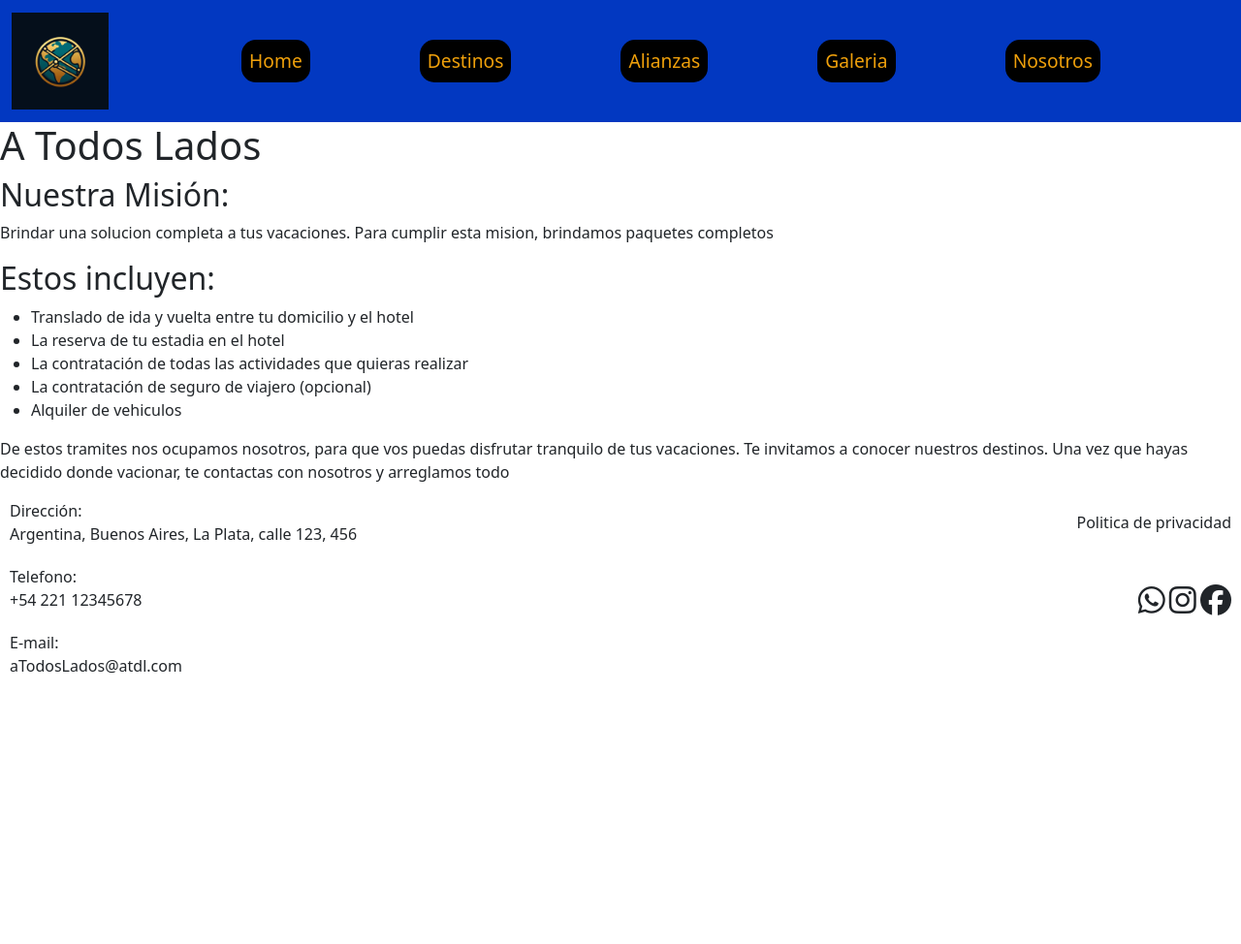
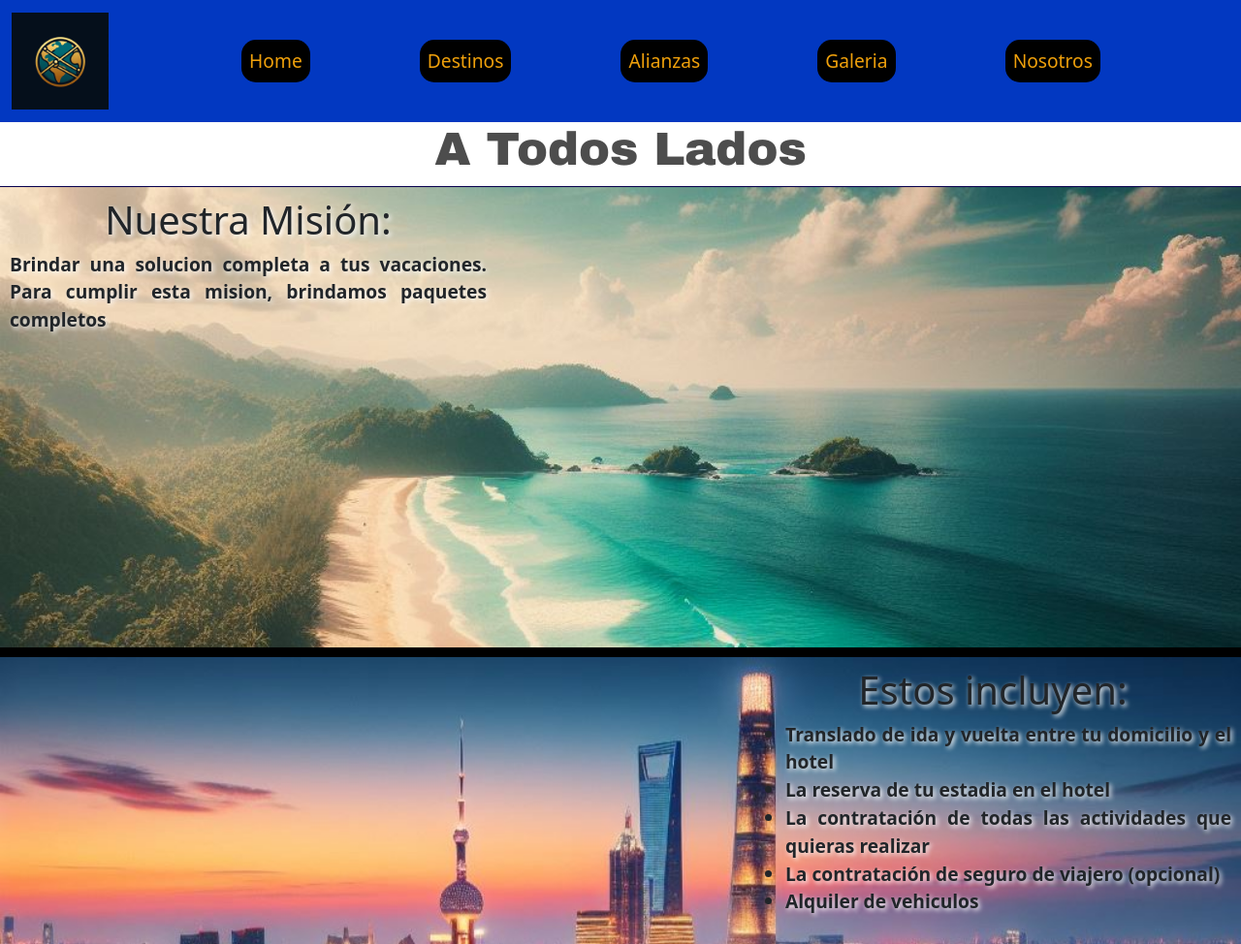
Before and after one commit to julianVillega/PreEntrega2-Villega, a website: page index.html in a window 1280 px wide. Shown: the top 974 px of the page at 97% size. Before the commit the page ends 800 px from the top, so only its background shows below. Drawn offline with nearby package versions, Linux system fonts and the light colour scheme; a web font is replaced by a local one.

Commit message:
adapto el index a sass

```diff
--- a/index.html
+++ b/index.html
@@ -50,19 +50,19 @@
         <h1>A Todos Lados</h1>
     </div>
     <main class="index-main">
-        <section class="index-main-section">
-            <article class="index-article">
-                <div class="index-article__content">
-                    <h2 class="index-article__titulo">Nuestra Misión:</h2>
+        <section class="section">
+            <article class="article">
+                <div class="article__content">
+                    <h2 class="article__titulo">Nuestra Misión:</h2>
                     <p>
                         Brindar una solucion completa a tus vacaciones.
                         Para cumplir esta mision, brindamos paquetes completos
                     </p>
                 </div>
             </article>
-            <article class="index-article">
-                <div class="index-article__content">
-                    <h2 class="index-article__titulo">Estos incluyen:</h2>
+            <article class="article">
+                <div class="article__content">
+                    <h2 class="article__titulo">Estos incluyen:</h2>
                     <ul>
                         <li>Translado de ida y vuelta entre tu domicilio y el hotel</li>
                         <li>La reserva de tu estadia en el hotel</li>
@@ -72,8 +72,8 @@
                     </ul>
                 </div>
             </article>
-            <article class="index-article">
-                <div class="index-article__content">
+            <article class="article">
+                <div class="article__content">
                     <p>
                         De estos tramites nos ocupamos nosotros, para que vos puedas disfrutar tranquilo de tus vacaciones.
                         Te invitamos a conocer nuestros destinos. Una vez que hayas decidido donde vacionar, te contactas con nosotros y arreglamos todo
--- a/scss/_common.scss
+++ b/scss/_common.scss
@@ -3,9 +3,16 @@
     flex-direction: column;
 }
 
+@mixin flex-col($align, $justify){
+    @extend %flex-col;
+    align-items: $align;
+    justify-content: $justify;
+}
+
 // colores
 
 $bg-black-selected : #4e4e4e;
+$text-grey:#4d4d4d;
 $text-yellow:#EFA00B;
 $bg-blue:#0238c1;
 $bg-black:#000000;
@@ -13,3 +20,6 @@ $bg-black:#000000;
 // bordes
 
 $default-border-radius: 15px;
+
+// gaps
+$default-gap:10px;
--- a/scss/styles.scss
+++ b/scss/styles.scss
@@ -4,6 +4,14 @@
     margin: 0;
     padding: 0;
     box-sizing: border-box;
+}
+
+// estilos globales
+
+h1{
+    font-family: "Archivo black";
+    font-size: 3rem;
+    color:$text-grey;
 }
 
 //estilos header
@@ -35,6 +43,103 @@ header{
     }
 
 }
+
+// Estilos index
+.index-title-div{
+    border-bottom: 1px #07004D solid;
+    text-align: center;
+}
+
+.index-main{
+    .section{
+        @include flex-col(center,auto);
+        background-color:$bg-black;
+        background-repeat: no-repeat;
+        background-position: center;
+        background-size: cover;
+        text-align: left;
+        font-weight: 700;
+        gap: $default-gap;
+    }
+
+    .article{
+        width: 100%;
+        background-size: 100%;
+        text-align: justify;
+    }
+
+    .article:nth-child(1){
+        background-position: 0% 50%;
+        background-image: url(../images/playa.jpg);
+    }
+
+    .article:nth-child(2){
+        background-image: url(../images/ciudad-noche.jpg);
+        background-size: cover;
+    }
+
+    .article:nth-child(3){
+        background-image: url(../images/new-york.jpg);
+    }
+
+    .article__titulo{
+        text-align:center;
+    }
+
+    .article__content{
+        padding: 10px;
+        text-shadow:#ffffff 2px 2px 5px;
+    }
+
+    // estilos tablet
+    @media screen and (min-width:768px) {
+        .article{
+            min-height: 300px;
+            font-size: 1.3rem;
+        }
+        .article__titulo{
+            font-size: 2.5rem;
+        }
+        .article:nth-child(1){
+            background-position: 0% 30%;
+        }
+        .article:nth-child(3){
+            background-position: 0% 20%;
+        }
+    }
+
+    /* estilos desktop */
+
+    @media screen and (min-width:1024px) {
+        .article{
+            display: flex;
+            flex-direction: column;
+            align-items: start;
+            font-size: 1.2rem;
+        }
+        .article__titulo{
+            font-size: 2.5rem;
+        }
+        .article__content{
+            max-width: 40%;
+        }
+        .article:nth-child(2){
+            align-items: end;
+        }
+
+        .article:nth-child(3){
+            background-position: 0% 20%;
+        }
+
+        .article{
+            min-height: 475px;
+        }
+    }
+}
+
+
+
+
 
 
 // estilos footer
```
Also changed, not shown: css/styles.css.
